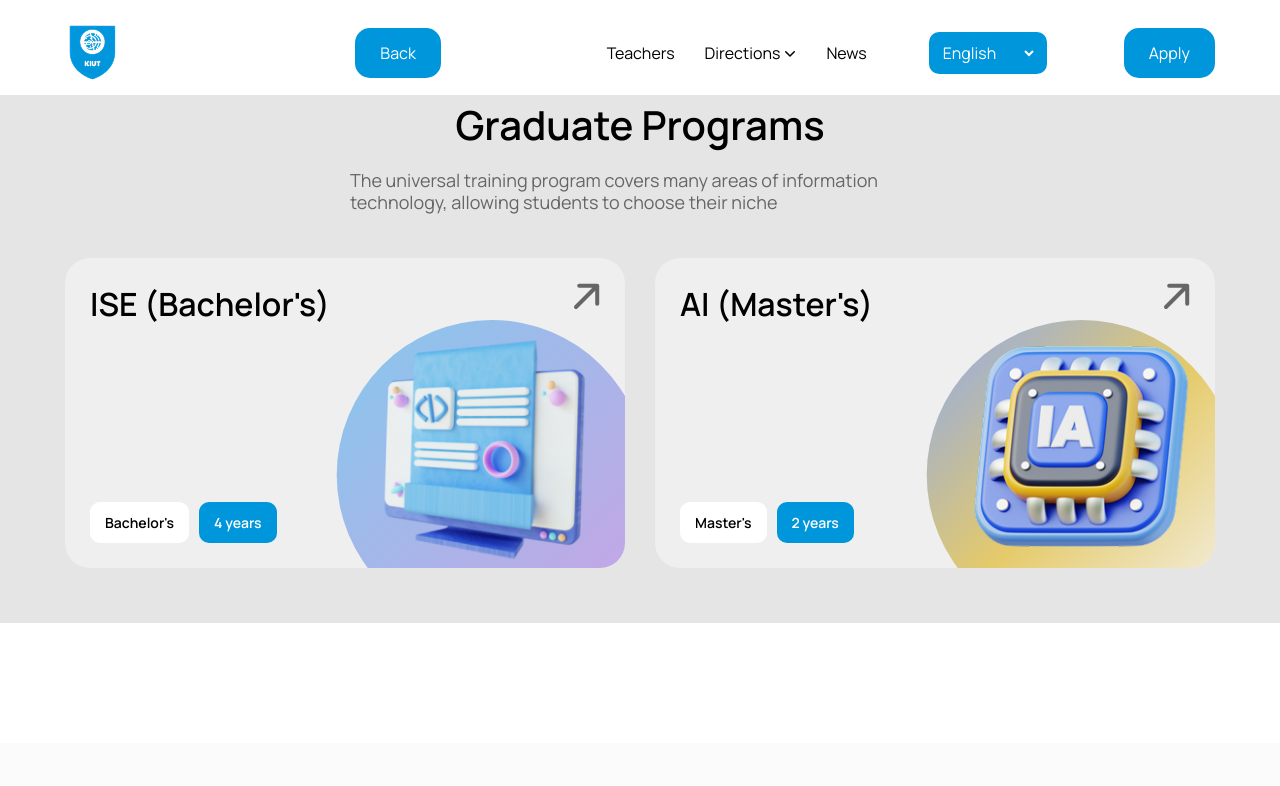
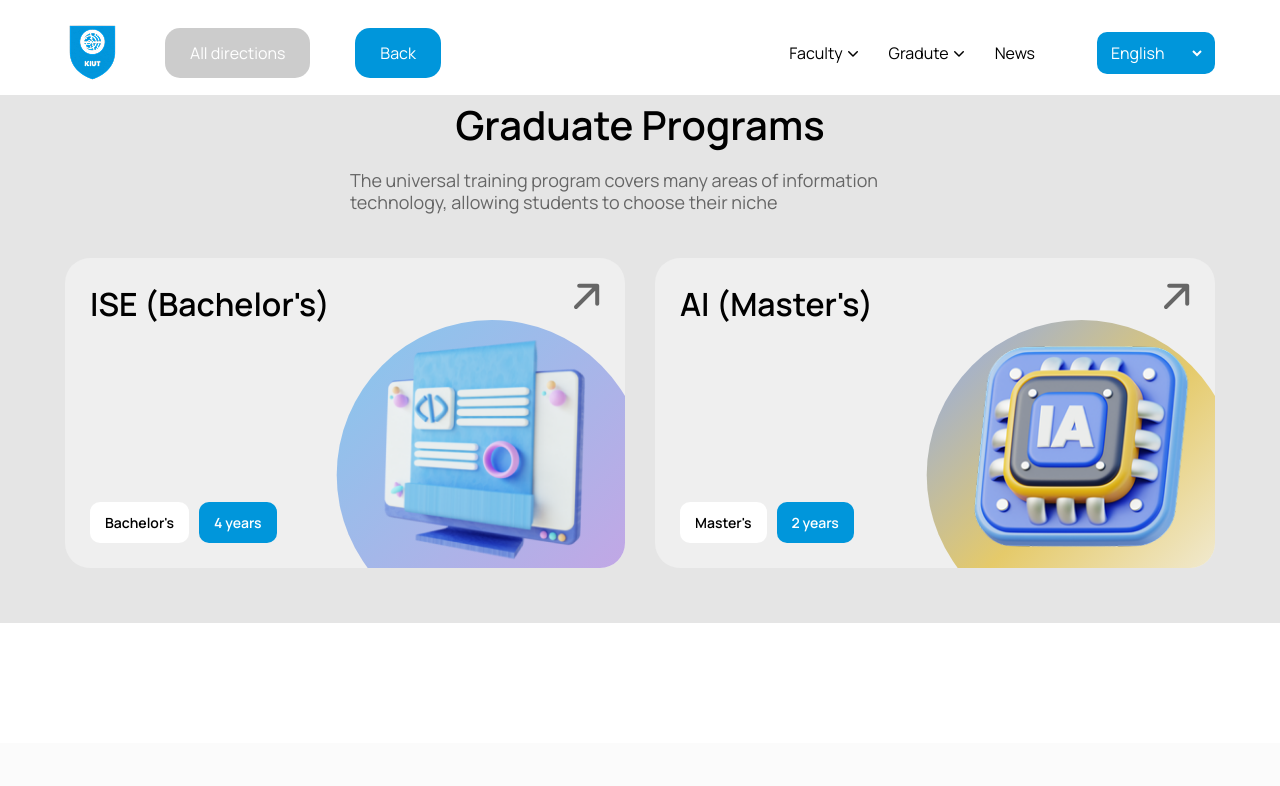
Before and after one commit to IsmailGa/kiut_ise_kafedra, a Next.js app: page /en/courses in a window 1280 px wide. Shown: the top 786 px of the page. Built offline with nearby package versions, Linux system fonts and the light colour scheme.

Commit message:
edits to website

```diff
--- a/app/[locale]/courses/bachelors/sections/7/SeventhSection.tsx
+++ b/app/[locale]/courses/bachelors/sections/7/SeventhSection.tsx
@@ -7,7 +7,7 @@ import { useTranslations } from "next-intl";
 const SeventhSection = () => {
   const t = useTranslations("courses.bachelors.sectionSeven");
   return (
-    <section className="flex flex-col w-full mt-[120px] gap-[32px]">
+    <section className="flex flex-col w-full mt-[120px] gap-[32px]" id="structure-prpograms">
       <h1 className="lg:text-[56px] md:text-[40px] sm:text-[30px] text-[26px] leading-[140%] font-semibold">
         {t("title")}
       </h1>
--- a/app/[locale]/teachers/[teachersId]/page.tsx
+++ b/app/[locale]/teachers/[teachersId]/page.tsx
@@ -84,6 +84,21 @@ const Teachers = ({ params }: { params: { teachersId: string } }) => {
                 className="max-w-[100%] max-h-[370px] shrink-0 aspect-[1/1] object-contain rounded-[20px] border border-solid"
                 onError={() => setError(null)}
               />
+              <ul className="flex flex-col gap-[10px] mt-[20px]">
+                <li>
+                  <Link href={`${data?.scopus_link}`} className="text-blue-500">
+                    {t("scopus_link")}
+                  </Link>
+                </li>
+                <li>
+                  <Link
+                    href={`mailto:${data?.email}`}
+                    className="text-blue-500"
+                  >
+                    {t("email")}
+                  </Link>
+                </li>
+              </ul>
             </div>
 
             {/* RIGHT SIDE */}
--- a/components/navbar.tsx
+++ b/components/navbar.tsx
@@ -27,7 +27,7 @@ const Navbar = () => {
 
   const isTeachersOrHome = pathname === "/teachers" || pathname === "/";
   const exceptionalPath = pathname !== "/";
-  const exceptionalUrls = ["/news", "/teachers", "/teachers/*"];
+  const exceptionalUrls = ["/teachers", "/news", "/courses"];
 
   function scrollHandler() {
     if (window.scrollY >= 20) {
@@ -71,17 +71,20 @@ const Navbar = () => {
                 alt="logo"
               />
             </Link>
-            {exceptionalPath && (
+            {exceptionalUrls.filter((url) => pathname.includes(url)).length !==
+              0 && (
+              <>
                 <Link
                   href="/courses"
                   className={`md:flex items-center hidden ${
                     navColour
                       ? "bg-black/20 backdrop-blur-lg"
-                    : "bg-white/20 backdrop-blur-lg text-white"
+                      : "bg-black/20 backdrop-blur-lg text-white"
                   } xl:h-[50px] lg:h-[48px] h-[44px] xl:px-[25px] lg:px-[23px] px-[20px] border-0 outline-0 rounded-[15px]`}
                 >
                   {t("all_directions")}
                 </Link>
+              </>
             )}
             {exceptionalPath && (
               <div
@@ -104,20 +107,6 @@ const Navbar = () => {
               } max-xl:hidden`}
             >
               <li>
-                <Link
-                  href="/teachers"
-                  className={`block data-[focus]:bg-gray-100 data-[focus]:text-gray-900 data-[focus]:outline-none ${
-                    isTeachersOrHome
-                      ? navColour
-                        ? "text-black"
-                        : "text-white"
-                      : "text-black"
-                  }`}
-                >
-                  {t("teachers")}
-                </Link>
-              </li>
-              <li>
                 <Menu as="div" className="relative inline-block text-left">
                   <MenuButton className="inline-flex w-full justify-center items-center">
                     <span
@@ -129,7 +118,7 @@ const Navbar = () => {
                           : "text-black"
                       }
                     >
-                      {t("directions")}
+                      {t("faculty")}
                     </span>
                     <ChevronDownIcon
                       aria-hidden="true"
@@ -149,18 +138,68 @@ const Navbar = () => {
                     <div className="py-1">
                       <MenuItem>
                         <Link
-                          href="/courses/bachelors"
+                          href="/aboutus"
                           className="block px-4 py-2 text-sm text-gray-700 data-[focus]:bg-gray-100 data-[focus]:text-gray-900 data-[focus]:outline-none"
                         >
-                          {t("bachelors")}
+                          {t("about_us")}
                         </Link>
                       </MenuItem>
                       <MenuItem>
                         <Link
-                          href="/courses/masters"
+                          href="/teachers"
                           className="block px-4 py-2 text-sm text-gray-700 data-[focus]:bg-gray-100 data-[focus]:text-gray-900 data-[focus]:outline-none"
                         >
-                          {t("masters")}
+                          {t("teachers")}
+                        </Link>
+                      </MenuItem>
+                    </div>
+                  </MenuItems>
+                </Menu>
+              </li>
+              <li>
+                <Menu as="div" className="relative inline-block text-left">
+                  <MenuButton className="inline-flex w-full justify-center items-center">
+                    <span
+                      className={
+                        isTeachersOrHome
+                          ? navColour
+                            ? "text-black"
+                            : "text-white"
+                          : "text-black"
+                      }
+                    >
+                      {t("graduate")}
+                    </span>
+                    <ChevronDownIcon
+                      aria-hidden="true"
+                      className={`-mr-1 size-5 ${
+                        isTeachersOrHome
+                          ? navColour
+                            ? "text-black"
+                            : "text-white"
+                          : "text-black"
+                      }`}
+                    />
+                  </MenuButton>
+                  <MenuItems
+                    transition
+                    className="absolute right-0 z-10 mt-2 w-56 origin-top-right rounded-md bg-white shadow-lg ring-1 ring-black/5 transition focus:outline-none data-[closed]:scale-95 data-[closed]:transform data-[closed]:opacity-0 data-[enter]:duration-100 data-[leave]:duration-75 data-[enter]:ease-out data-[leave]:ease-in"
+                  >
+                    <div className="py-1">
+                      <MenuItem>
+                        <Link
+                          href="/courses"
+                          className="block px-4 py-2 text-sm text-gray-700 data-[focus]:bg-gray-100 data-[focus]:text-gray-900 data-[focus]:outline-none"
+                        >
+                          {t("program")}
+                        </Link>
+                      </MenuItem>
+                      <MenuItem>
+                        <Link
+                          href="/courses/bachelors/structure-program"
+                          className="block px-4 py-2 text-sm text-gray-700 data-[focus]:bg-gray-100 data-[focus]:text-gray-900 data-[focus]:outline-none"
+                        >
+                          {t("curriculum")}
                         </Link>
                       </MenuItem>
                     </div>
@@ -234,18 +273,12 @@ const Navbar = () => {
                   </button>
                 </div>
                 <div className="flex flex-col gap-[10px]">
-                  <Link
-                    href="/teachers"
-                    className="px-5 py-[10px] w-full text-[24px] font-medium text-black"
-                  >
-                    {t("teachers")}
-                  </Link>
                   <Disclosure as="div">
                     {({ open }) => (
                       <>
                         <DisclosureButton className="flex w-full justify-between items-center rounded-[15px] px-5 py-[10px] font-medium text-black">
                           <div className="text-[24px] font-medium">
-                            {t("directions")}
+                            {t("faculty")}
                           </div>
                           <ChevronDownIcon
                             className={`${
@@ -255,16 +288,46 @@ const Navbar = () => {
                         </DisclosureButton>
                         <DisclosurePanel className="px-4 pb-2 pt-4 text-[20px] text-gray-700">
                           <Link
-                            href="/courses/bachelors"
+                            href="/teachers"
                             className="block px-4 py-2 data-[focus]:bg-gray-100 data-[focus]:text-gray-900 data-[focus]:outline-none"
                           >
-                            {t("bachelors")}
+                            {t("teachers")}
                           </Link>
                           <Link
-                            href="/courses/masters"
+                            href="/aboutus"
                             className="block px-4 py-2 data-[focus]:bg-gray-100 data-[focus]:text-gray-900 data-[focus]:outline-none"
                           >
-                            {t("masters")}
+                            {t("about_us")}
+                          </Link>
+                        </DisclosurePanel>
+                      </>
+                    )}
+                  </Disclosure>
+                  <Disclosure as="div">
+                    {({ open }) => (
+                      <>
+                        <DisclosureButton className="flex w-full justify-between items-center rounded-[15px] px-5 py-[10px] font-medium text-black">
+                          <div className="text-[24px] font-medium">
+                            {t("graduate")}
+                          </div>
+                          <ChevronDownIcon
+                            className={`${
+                              open ? "rotate-180 transform" : ""
+                            } h-7 w-7 text-black`}
+                          />
+                        </DisclosureButton>
+                        <DisclosurePanel className="px-4 pb-2 pt-4 text-[20px] text-gray-700">
+                          <Link
+                            href="/courses"
+                            className="block px-4 py-2 data-[focus]:bg-gray-100 data-[focus]:text-gray-900 data-[focus]:outline-none"
+                          >
+                            {t("program")}
+                          </Link>
+                          <Link
+                            href="/courses/bachelors/structure-program"
+                            className="block px-4 py-2 data-[focus]:bg-gray-100 data-[focus]:text-gray-900 data-[focus]:outline-none"
+                          >
+                            {t("curriculum")}
                           </Link>
                         </DisclosurePanel>
                       </>
--- a/locales/en.json
+++ b/locales/en.json
@@ -3,12 +3,12 @@
   "all_news": "All news",
   "header": {
     "all_directions": "All directions",
-    "department": "Department",
+    "faculty": "Faculty",
     "about_us": "About us",
-    "teachers": "Teachers",
-    "directions": "Directions",
-    "bachelors": "ISE (Bachelor's)",
-    "masters": "AI (Master's)",
+    "teachers": "Staffs",
+    "graduate": "Gradute",
+    "program": "Graduate Program",
+    "curriculum": "Curriculum",
     "news": "News",
     "apply": "Apply",
     "menu": "Menu",
@@ -41,7 +41,7 @@
       }
     },
     "sectionThree": {
-      "title": "Teachers",
+      "title": "Staffs",
       "description": "The scientific council and course teachers are outstanding Russian scientists, doctors, and candidates of sciences known worldwide. Practicing specialists in preventive, integrative, and anti-aging medicine.",
       "descriptionTwo": "Highly qualified mentors in the field of IT",
       "button": "More"
@@ -213,6 +213,8 @@
     }
   },
   "teachers": {
+    "scopus_link": "Scopus",
+    "email": "Email",
     "banner": {
       "title": "Our Department Staff",
       "description": "Our specialists are experienced professionals who know their job well. Their knowledge and skills help solve tasks of any complexity, and their drive for development makes our team one of the best.",
@@ -246,7 +248,7 @@
     "masters": "AI (Master's)",
     "department": "Department",
     "about_us": "About us",
-    "teachers": "Teachers",
+    "teachers": "Staffs",
     "community": "Community",
     "news": "News",
     "events_calendar": "Events Calendar",
--- a/locales/ru.json
+++ b/locales/ru.json
@@ -1,14 +1,14 @@
 {
   "button": "Подробнее",
-  "all_news" : "Все новости",
+  "all_news": "Все новости",
   "header": {
     "all_directions": "Все направления",
-    "department": "Кафедра",
+    "faculty": "Факультет",
     "about_us": "О нас",
     "teachers": "Преподаватели",
-    "directions": "Направления",
-    "bachelors": "ISE (Бакалавриат)",
-    "masters": "AI (Магистратура)",
+    "graduate": "Выпускники",
+    "program": "Программа обучения",
+    "curriculum": "Учебный план",
     "news": "Новости",
     "apply": "Подать заявку",
     "menu": "Меню",
@@ -54,7 +54,7 @@
       "descriptionFour": "Студенты могут стажироваться в различных IT-компаниях по всему миру"
     },
     "sectionFive": {
-      "title": "Наши направления",
+      "title": "Программа обучения",
       "description": "Универсальная программа обучения охватывает множество отраслей информационных технологий, что позволяет студентам выбрать свою нишу",
       "cards": {
         "one": {
@@ -210,6 +210,8 @@
     }
   },
   "teachers": {
+    "scopus_link": "Ссылка на Scopus",
+    "email": "Электронная Почта",
     "banner": {
       "title": "Сотрудники нашей кафедры",
       "description": "Наши специалисты – это опытные профессионалы, которые прекрасно знают свою работу. Их знания и навыки помогают решать задачи любой сложности, а стремление к развитию делает нашу команду одной из лучших.",
--- a/locales/uz.json
+++ b/locales/uz.json
@@ -3,12 +3,12 @@
   "all_news": "Barcha yangiliklar",
   "header": {
     "all_directions": "Barcha yo'nalishlar",
-    "department": "Kafedra",
+    "faculty": "Facultet",
     "about_us": "Biz haqimizda",
     "teachers": "O'qituvchilar",
-    "directions": "Yo'nalishlar",
-    "bachelors": "ISE (Bakalavr)",
-    "masters": "AI (Magistratura)",
+    "graduate": "Bitiruvchilar",
+    "program": "Ta'lim dasturi",
+    "curriculum": "O'quv rejasi",
     "news": "Yangiliklar",
     "apply": "Ariza qoldirish",
     "menu": "Menyu",
@@ -211,6 +211,8 @@
     }
   },
   "teachers": {
+    "scopus_link": "Scopus",
+    "email": "Elektron pochta",
     "banner": {
       "title": "Bizning kafedra xodimlari",
       "description": "Bizning mutaxassislarimiz o'z ishini yaxshi biladigan tajribali professionallar. Ularning bilim va ko'nikmalari har qanday murakkablikdagi vazifalarni hal qilishga yordam beradi va rivojlanishga intilishi jamoamizni eng yaxshilaridan biriga aylantiradi.",
```
Lines whose indentation alone changed are shown as unchanged.
